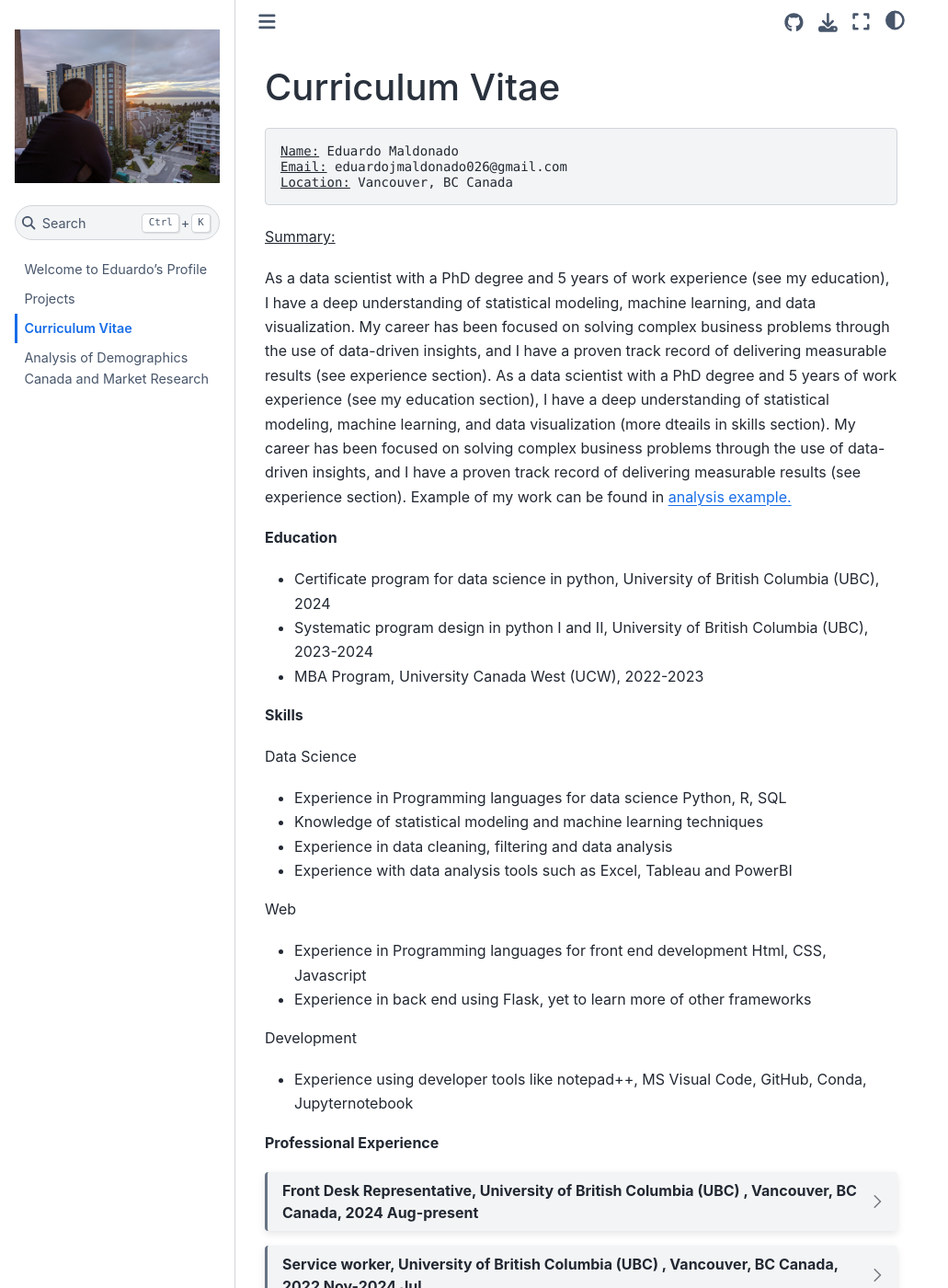
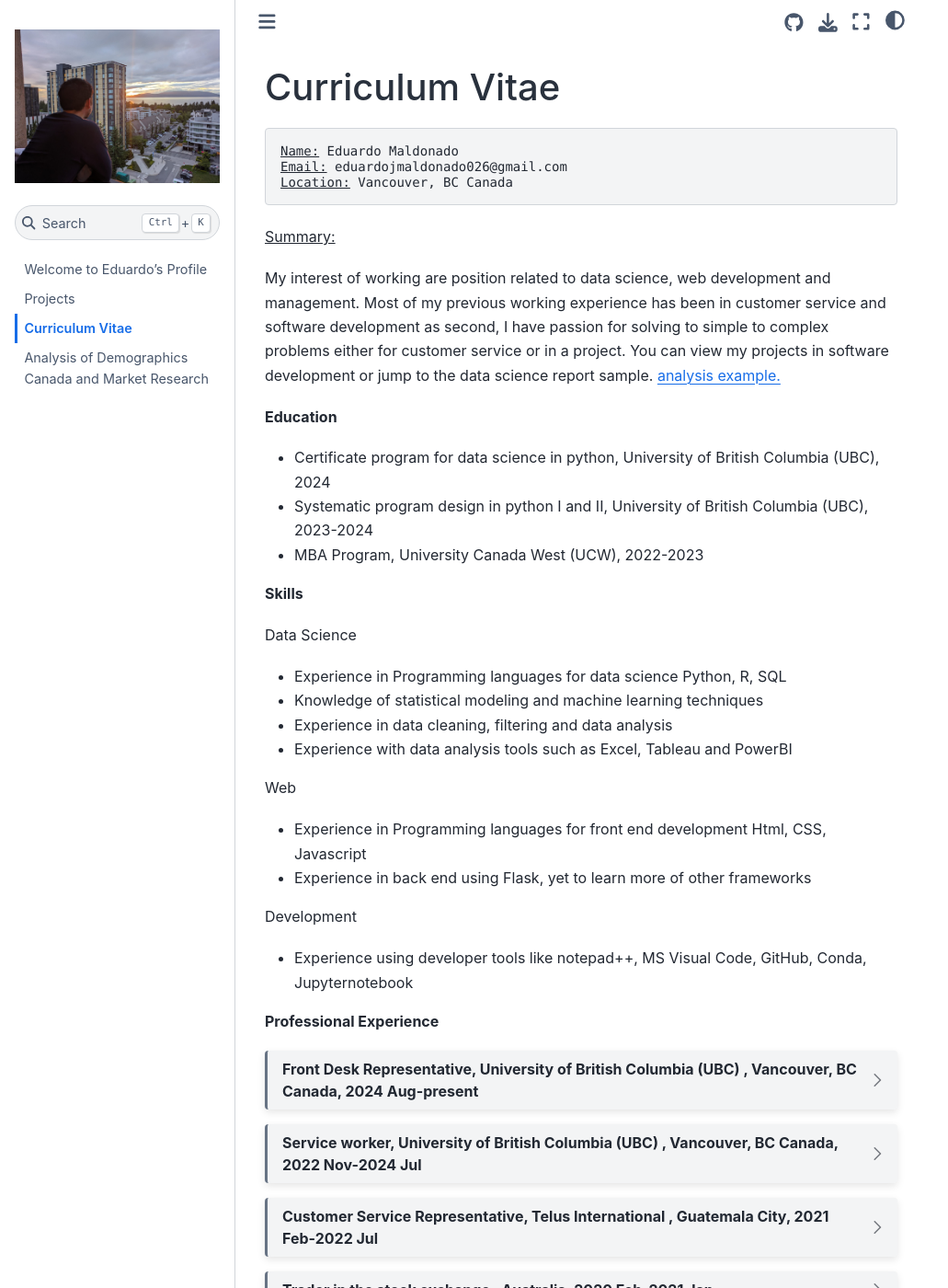
Before and after one commit to filiusincaelo/Eduardo-s-Profile, a Jupyter Book: the page built from cv.md, in a window 1280 px wide and 1400 px high. Shown: the whole window at 92% size, without its empty margins (0-1031 px from the left). Built offline with Jupyter Book 1.0.4 settings and Sphinx 7.4.7 and the Sphinx Book theme 1.1.4, drawn with Linux system fonts in a browser that asks for light colours; some of the changed text lies outside the part shown.

Commit message:
Updated Cv with latest information

````diff
--- a/cv.md
+++ b/cv.md
@@ -5,15 +5,7 @@
 <u>Location:</u> Vancouver, BC Canada </pre>
 
 <p><u> Summary: </u></p>
-<p> As a data scientist with a PhD degree and 5 years of work experience (see my education), I have a
-deep understanding of statistical modeling, machine learning, and data visualization. My career has
-been focused on solving complex business problems through the use of data-driven insights, and I have a
-proven track record of delivering measurable results (see experience section). As a data scientist with
-a PhD degree and 5 years of work experience (see my education section), I have a deep understanding of
-statistical modeling, machine learning, and data visualization (more dteails in skills section). My
-career has been focused on solving complex business problems through the use of data-driven insights,
-and I have a proven track record of delivering measurable results (see experience section). Example of
-my work can be found in <a href="analysisexample.html">analysis example.</a></p>
+<p> My interest of working are position related to data science, web development and management. Most of my previous working experience has been in customer service and software development as second, I have passion for solving to simple to complex problems either for customer service or in a project. You can view my projects in software development or jump to the data science report sample. <a href="analysisexample.html">analysis example.</a></p>
 
 <p><strong> Education </strong></p>
 <ul>
@@ -72,12 +64,22 @@
 </ul>
 ```
 
+```{dropdown} Trader in the stock exchange , Australia, 2020 Feb-2021 Jan
+<ul>
+<li> Over 100 trades in the stock exchange </li>
+<li> 7% ROI </li>
+<li> Learned from trading mistakes </li>
+<li> Got familiar with investing patterns and ETFs </li>
+</ul>
+```
+
 ```{dropdown} Store Assistant, Waffle Shop , Guatemala City, 2018 Feb-2019 Sept
 <ul>
-<li> Tried to achieve constantly the kpi of customer satisfaction which was 88% </li>
-<li> Assisted for 3 months the trainer in training new members </li>
-<li> Received coaching and gave coaching based on smart goals </li>
-<li> Handled over 4000 chats and 10000 phone calls </li>
+<li> Learned how to use POS and cash register </li>
+<li> Assisted in the process of acepting payments and preparing food </li>
+<li> Got familiar with food preparation processes and hygene </li>
+<li> Explained the menu to new customers and tried to make a good experience </li>
+<li> Daily revision of food inventory </li>
 </ul>
 ```
 
@@ -182,18 +184,19 @@
 :::
 ::::
 
-<p><strong> Publications </strong></p>
+<p><strong> Other achievements </strong></p>
 <ul>
-<li>
-Smith, J., and Jones, L. "A Comparative Analysis of Machine Learning Techniques for Predicting Customer Churn," Journal of Data Science, Vol. 5, No. 2, 2019. </li>
+<li> Among the first groups of finishing Intro To Systematic Program Design in Python at The University
+of British Columbia <a href="https://extendedlearning.ubc.ca/about/student-profiles/technology/meet-eduardo">View My Course Testimony.</a> </li>
+<li> Represented my country in Junior Triathlon Games Central America 2013-2014 </li>
 </ul>
 
-<p><strong> Professional Memberships </strong></p>
+<p><strong> Hobbies </strong></p>
 <ul>
-<li>
-Member, Data Science Association </li>
-<li>
-Member, American Statistical Association </li>
-<li>
-Member, Institute of Electrical and Electronics Engineers (IEEE) </li>
+<li> Chess </li>
+<li> Travelling </li>
+<li> Sports, soccer, ufc, running, swimming </li>
+<li> Music </li>
+<li> Drawing and Digital Art </li>
+<li> Topics related to businesses and the stock market </li>
 </ul>
````
